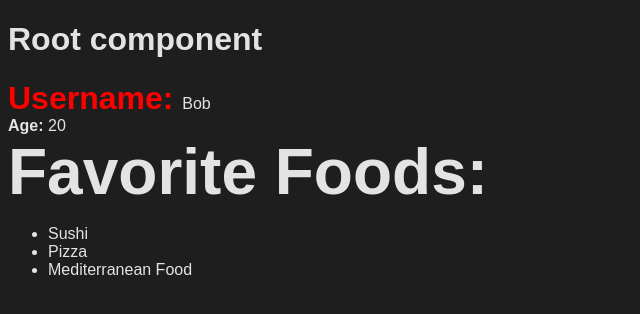
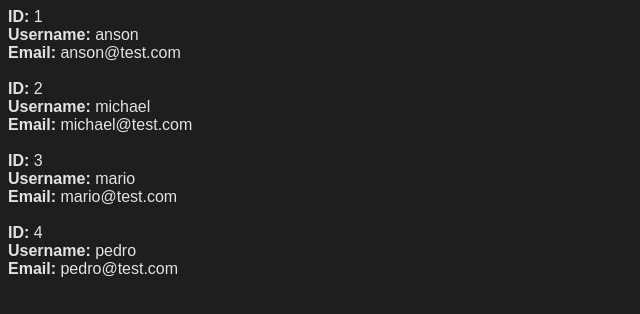
Before and after one commit to hudsonviana/react-tutorial, a React (Vite) app: page / in a window 1280 px wide. Shown: the top 314 px of the page, without its empty margins (0-640 px from the left). Built offline with nearby package versions, Linux system fonts and the light colour scheme.

Commit message:
Dynamic rendering lists/arrays

```diff
--- a/src/App.jsx
+++ b/src/App.jsx
@@ -1,21 +1,35 @@
-import UserProfile from './components/UserProfile';
+import UserDetails from './components/UserDetails';
 
 const App = () => {
-  const callMe = () => {
-    console.log('Hello!!');
-  };
+  const mockers = [
+    {
+      id: 1,
+      username: 'anson',
+      email: 'anson@test.com',
+    },
+    {
+      id: 2,
+      username: 'michael',
+      email: 'michael@test.com',
+    },
+    {
+      id: 3,
+      username: 'mario',
+      email: 'mario@test.com',
+    },
+    {
+      id: 4,
+      username: 'pedro',
+      email: 'pedro@test.com',
+    },
+  ];
 
   return (
-    <>
-      <h1>Root component</h1>
-      <UserProfile
-        username="Bob"
-        age={20}
-        isLoggedIn={true}
-        favoritesFoos={[{ id: '', name: 'Sushi' }]}
-        callMe={callMe}
-      />
-    </>
+    <div className="principal">
+      {mockers.map((user) => (
+        <UserDetails key={user.id} user={user} />
+      ))}
+    </div>
   );
 };
 
--- /dev/null
+++ b/src/components/UserDetails.jsx
@@ -0,0 +1,28 @@
+import PropTypes from 'prop-types';
+
+const UserDetails = ({ user }) => {
+  return (
+    <div>
+      <b>ID: </b>
+      <span>{user.id}</span>
+      <br />
+      <b>Username: </b>
+      <span>{user.username}</span>
+      <br />
+      <b>Email: </b>
+      <span>{user.email}</span>
+      <br />
+      <br />
+    </div>
+  );
+};
+
+UserDetails.propTypes = {
+  user: PropTypes.shape({
+    id: PropTypes.number.isRequired,
+    username: PropTypes.string.isRequired,
+    email: PropTypes.string.isRequired,
+  }),
+};
+
+export default UserDetails;
```
